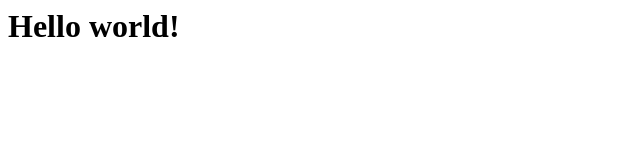
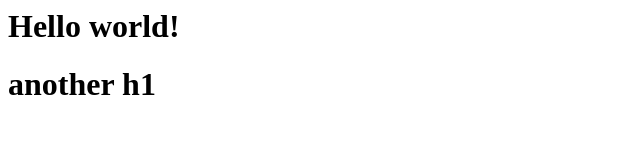
Before and after one commit to MrRishabThapa/new-repo, a plain HTML site: page index.html in a window 1280 px wide. Shown: the whole page, without its empty margins (0-640 px from the left). Drawn offline with Linux system fonts and the light colour scheme.

Commit message:
added another h1

```diff
--- a/index.html
+++ b/index.html
@@ -1,5 +1,8 @@
 <html xmlns="http://www.w3.org/1999/xhtml">
     <body>
         <h1>Hello world!</h1>
+        <h1>
+            another h1
+        </h1>
     </body>
 </html>
```
